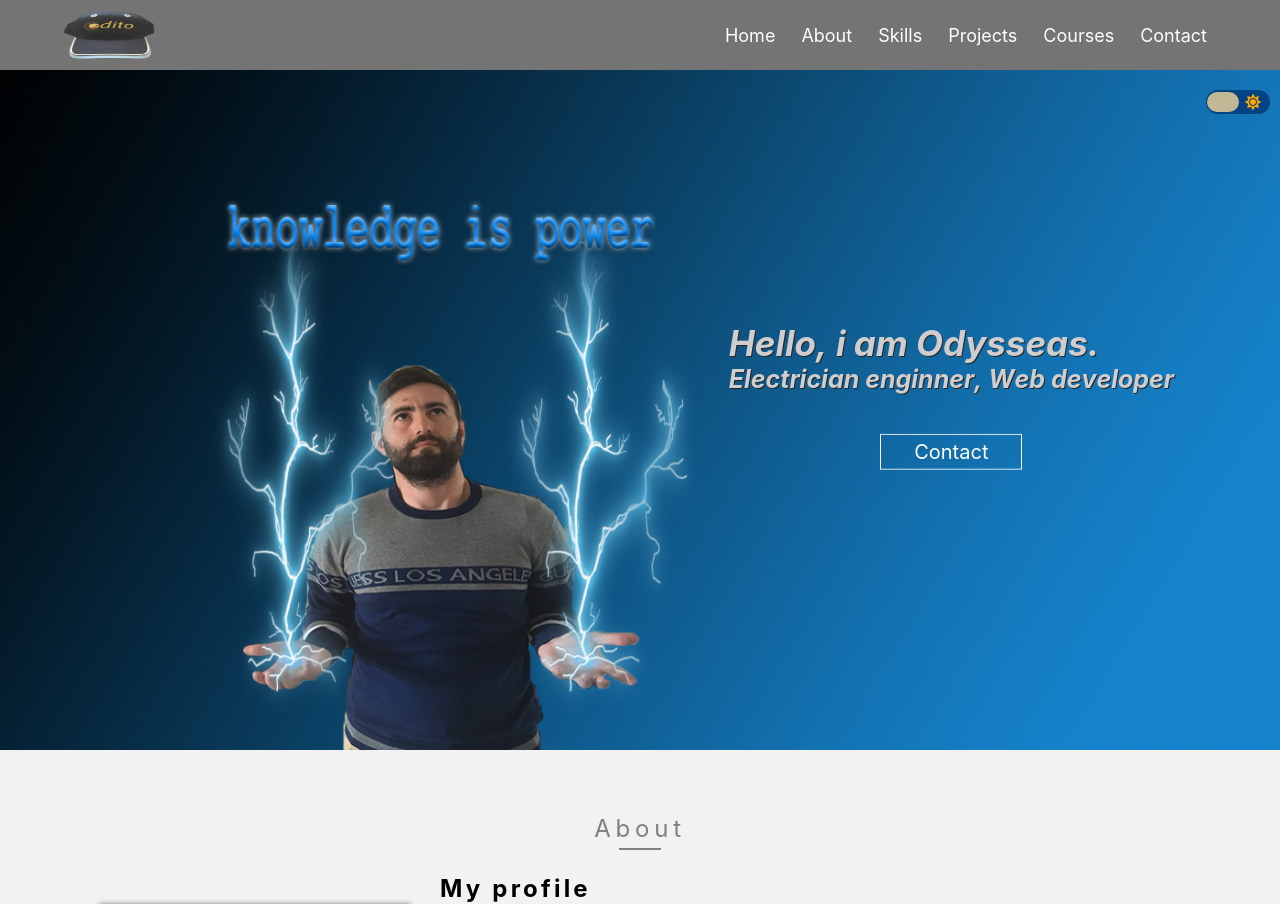
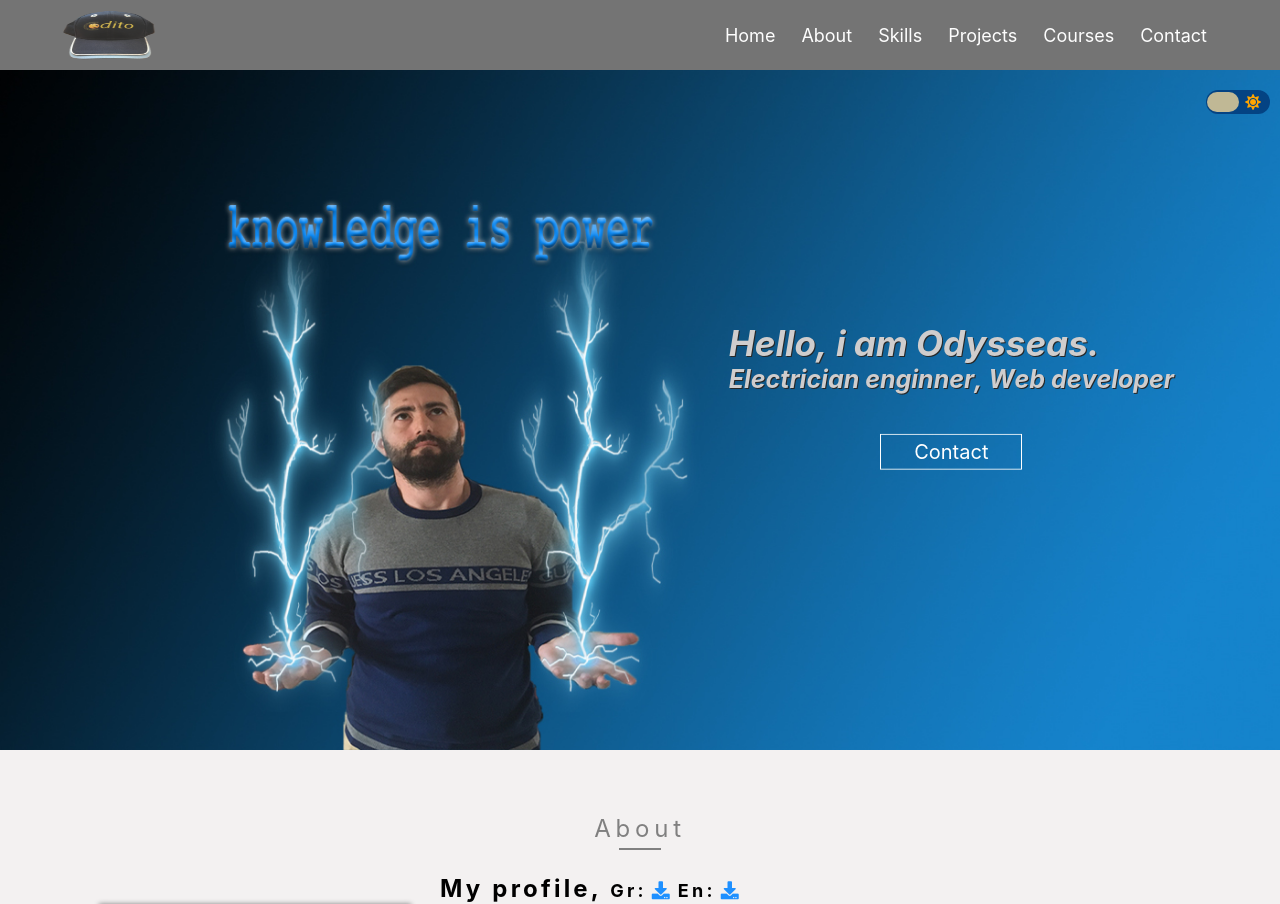
Before and after one commit to odito/portfolio, a React (Create React App) app: page / in a window 1280 px wide. Shown: the top 904 px of the page. Built offline with nearby package versions, Linux system fonts and the light colour scheme.

Commit message:
first commit

```diff
--- a/src/components/About.js
+++ b/src/components/About.js
@@ -19,7 +19,16 @@ export default function About() {
                <div className={setClass ?"about-texts dark-mode-white":"about-texts"}>
 
                <div className={setClass ?"dark-mode-orange":"profile"}>
-                   <h2>My profile</h2>
+                   <h2>My profile, <span style={{fontSize:'18px'}}>
+                     Gr:
+                     <a href="https://drive.google.com/file/d/1xyacaYBQRZGeMvPyjwa8cp-WWHeAD-Wd/view?usp=sharing" target="_blank" rel="noopener noreferrer" style={{color:'dodgerBlue'}}><i class="fa fa-download" aria-hidden="true" style={{padding:'5px'}}> </i>
+                  </a>
+                  En:
+                  <a href="https://drive.google.com/file/d/18MHnzZHQlzykCZs8V0D3MFcukPU4W23u/view?usp=sharing" target="_blank" rel="noopener noreferrer" style={{color:'dodgerBlue'}}><i class="fa fa-download" aria-hidden="true" style={{padding:'5px'}}> </i>
+                  </a>
+
+                  </span> </h2>
+
                  </div>
 
                   <div className="name">
```
